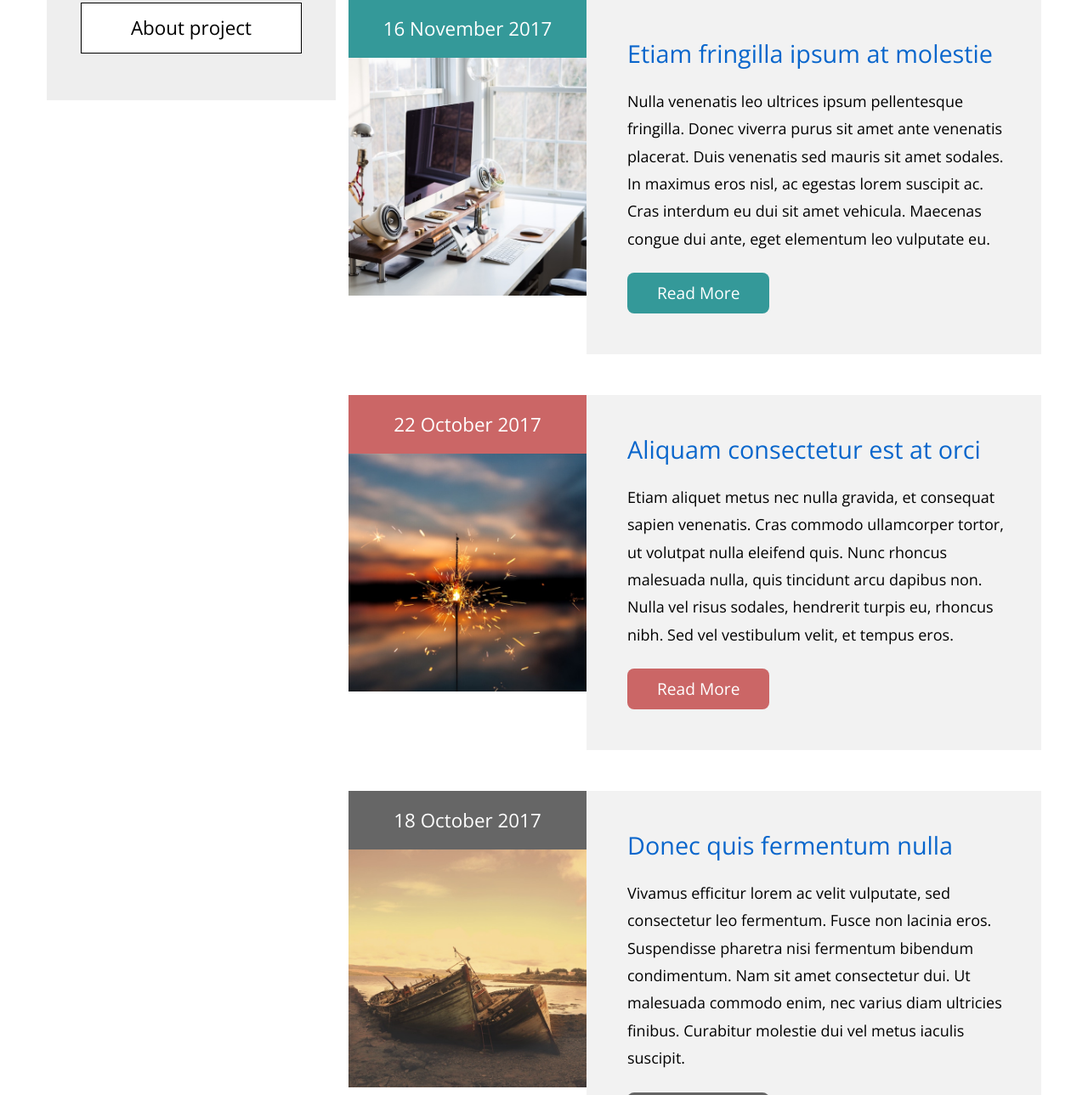
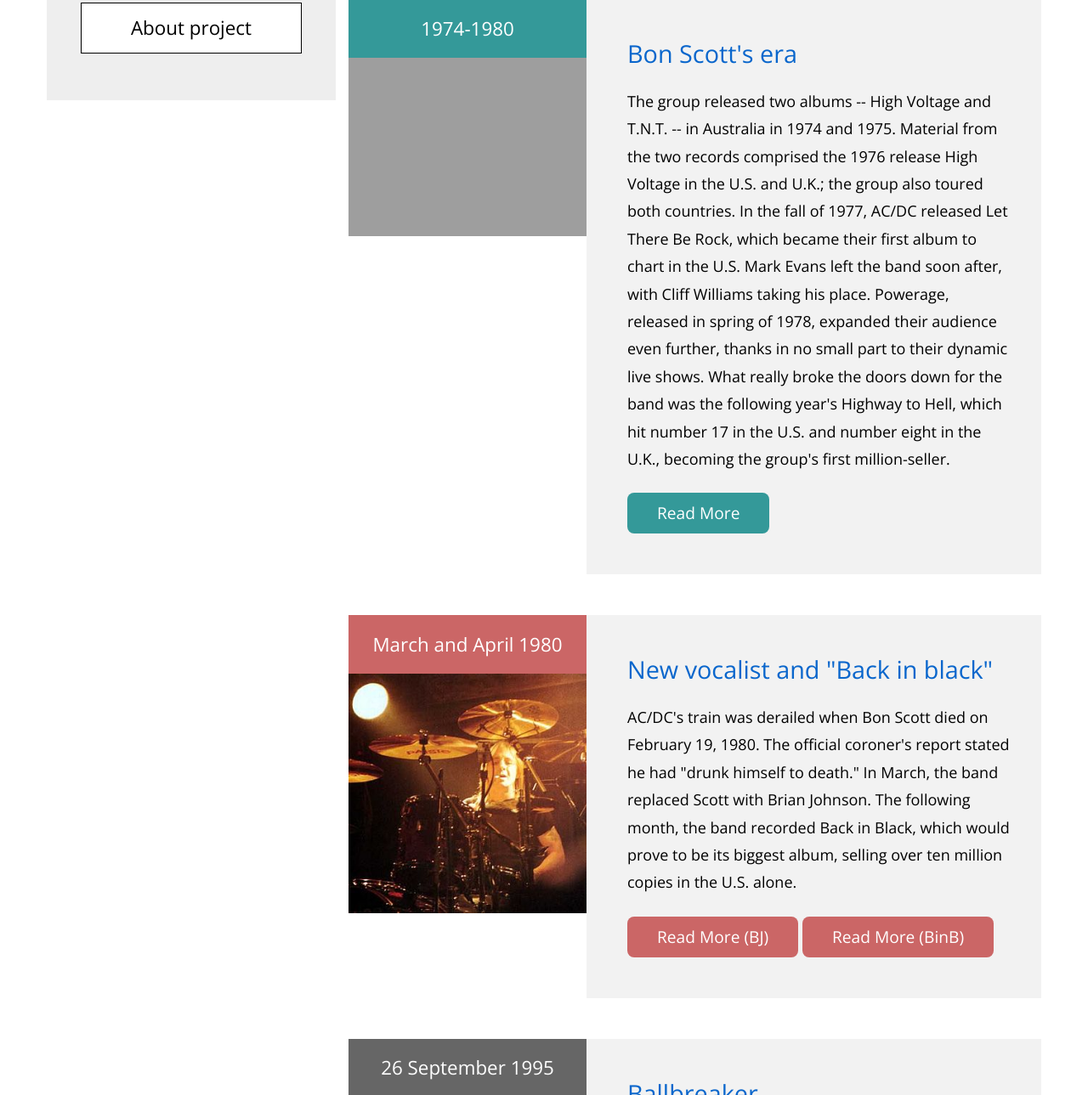
Before and after one commit to JustLittleYeti/Final, a Python web app: template templates/timeline.html in a window 1280 px wide. Shown: the part 584-1873 px from the top of the page at 85% size. Run offline with Jinja, Linux system fonts and the light colour scheme; the template is opened without the code that fills it, so the values that code supplies are empty; some libraries are stand-ins or nearby versions; grey boxes are pictures that could not be loaded.

Commit message:
Update timeline.html

```diff
--- a/templates/timeline.html
+++ b/templates/timeline.html
@@ -6,11 +6,8 @@
     <meta name="viewport" content="width=device-width, initial-scale=1">
     <title>Find your muse!</title>
 <!--
-
 Template 2094 Mason
-
 http://www.tooplate.com/view/2094-mason
-
 -->
     <!-- load stylesheets -->
     <link rel="stylesheet" href="//fonts.googleapis.com/css?family=Open+Sans:300,400">   <!-- Google web font "Open Sans", https://fonts.google.com/ -->
@@ -35,16 +32,16 @@
                             <img src="img/0.png">
                             <p class="tm-banner-subtitle"><br>From fans to fans</p>
                         </div>
-                </section>
+                    </section>
                     <nav class="tm-main-nav">
                         <ul class="tm-main-nav-ul">
-                            <li class="tm-nav-item"><a href="templates/timeline.html" class="tm-nav-item-link tm-button">Timeline</a>
+                            <li class="tm-nav-item"><a href="timeline.html" class="tm-nav-item-link tm-button">Timeline</a>
                             </li>
-                            <li class="tm-nav-item"><a href="templates/index.html" class="tm-nav-item-link tm-button active">Homepage</a>
+                            <li class="tm-nav-item"><a href="index.html" class="tm-nav-item-link tm-button active">Homepage</a>
                             </li>
-                            <li class="tm-nav-item"><a href="templates/about.html" class="tm-nav-item-link tm-button">Look for</a>
+                            <li class="tm-nav-item"><a href="about.html" class="tm-nav-item-link tm-button">Look for</a>
                             </li>
-                            <li class="tm-nav-item"><a href="templates/contact.html" class="tm-nav-item-link tm-button">About project</a>
+                            <li class="tm-nav-item"><a href="contact.html" class="tm-nav-item-link tm-button">About project</a>
                             </li>
                         </ul>
                     </nav>
@@ -56,14 +53,18 @@
                         <div class="media tm-flexbox-ie-fix tm-width-ie-fix">
                             <div class="tm-media-img-container">
                                 <div class="text-center pt-31 pb-31 tm-timeline-date tm-bg-pink">November 1973</div>
-                                <img class="d-flex img-fluid" src="img/610x610-01.jpg" alt="Generic placeholder image">
+                                <img class="d-flex img-fluid" src="img/11.jpg" alt="Generic placeholder image">
                             </div>
 
                           <div class="media-body tm-flexbox-ie-fix tm-width-ie-fix tm-bg-light-gray">
                             <div class="p-5">
                                 <h2 class="mb-4 mt-0 tm-blue-text tm-timeline-item-title">The beginnings</h2>
                                 <p class="mb-4">
-                                    Malcolm and Angus Young formed AC/DC with bassist Larry Van Kriedt, vocalist Dave Evans, and ex-Masters Apprentices drummer Colin Burgess. Gene Pierson booked the band to play at Chequers nightclub on New Year's Eve, 1973. In its early days, most members of the band dressed in some form of glam or satin outfit. On stage, Evans was occasionally replaced by the band's first manager, Dennis Laughlin, who was the original lead singer with Sherbet.
+                                    Malcolm and Angus Young formed AC/DC with bassist Larry Van Kriedt, vocalist Dave Evans,
+                                    and ex-Masters Apprentices drummer Colin Burgess. Gene Pierson booked the band to play
+                                    at Chequers nightclub on New Year's Eve, 1973. In its early days, most members of the band
+                                    dressed in some form of glam or satin outfit. On stage, Evans was occasionally replaced by
+                                    the band's first manager, Dennis Laughlin, who was the original lead singer with Sherbet.
                                 </p>
 
                                 <a href="https://en.wikipedia.org/wiki/AC/DC#Early_years" class="btn btn-primary tm-button-rounded tm-button-pink tm-button-no-border tm-button-normal tm-button-timeline">Read More</a>
@@ -75,18 +76,24 @@
                     <div class="row mb-5">
                         <div class="media tm-flexbox-ie-fix tm-width-ie-fix">
                             <div class="tm-media-img-container">
-                                <div class="text-center pt-31 pb-31 tm-timeline-date tm-bg-green">16 November 2017</div>
-                                <img class="d-flex img-fluid" src="img/610x610-02.jpg" alt="Generic placeholder image">
+                                <div class="text-center pt-31 pb-31 tm-timeline-date tm-bg-green">1974-1980</div>
+                                <img class="d-flex img-fluid" src="img/10.jpg" alt="Generic placeholder image">
                             </div>
 
                             <div class="media-body tm-flexbox-ie-fix tm-width-ie-fix tm-bg-light-gray">
                                 <div class="p-5">
-                                    <h2 class="mb-4 mt-0 tm-blue-text tm-timeline-item-title">Etiam fringilla ipsum at molestie</h2>
+                                    <h2 class="mb-4 mt-0 tm-blue-text tm-timeline-item-title">Bon Scott's era</h2>
                                     <p class="mb-4">
-                                    Nulla venenatis leo ultrices ipsum pellentesque fringilla. Donec viverra purus sit amet ante venenatis placerat. Duis venenatis sed mauris sit amet sodales. In maximus eros nisl, ac egestas lorem suscipit ac. Cras interdum eu dui sit amet vehicula. Maecenas congue dui ante, eget elementum leo vulputate eu.
-                                    </p>
+                                    The group released two albums -- High Voltage and T.N.T. -- in Australia in 1974 and 1975.
+                                    Material from the two records comprised the 1976 release High Voltage in the U.S. and U.K.;
+                                    the group also toured both countries. In the fall of 1977, AC/DC released Let There Be Rock,
+                                    which became their first album to chart in the U.S. Mark Evans left the band soon after, with
+                                    Cliff Williams taking his place. Powerage, released in spring of 1978, expanded their audience even
+                                    further, thanks in no small part to their dynamic live shows. What really broke the doors down for
+                                    the band was the following year's Highway to Hell, which hit number 17 in the U.S. and number eight
+                                    in the U.K., becoming the group's first million-seller.</p>
 
-                                    <a href="#" class="btn btn-primary tm-button-rounded tm-button-green tm-button-no-border tm-button-normal tm-button-timeline">Read More</a>
+                                    <a href="https://pl.wikipedia.org/wiki/Bon_Scott" class="btn btn-primary tm-button-rounded tm-button-green tm-button-no-border tm-button-normal tm-button-timeline">Read More</a>
                                 </div>
                             </div>
                         </div>
@@ -95,16 +102,20 @@
                     <div class="row mb-5">
                         <div class="media tm-flexbox-ie-fix tm-width-ie-fix">
                             <div class="tm-media-img-container">
-                                <div class="text-center pt-31 pb-31 tm-timeline-date tm-bg-red">22 October 2017</div>
-                                <img class="d-flex img-fluid" src="img/610x610-03.jpg" alt="Generic placeholder image">
+                                <div class="text-center pt-31 pb-31 tm-timeline-date tm-bg-red">March and April 1980</div>
+                                <img class="d-flex img-fluid" src="img/3.jpg" alt="Generic placeholder image">
                             </div>
 
                           <div class="media-body tm-flexbox-ie-fix tm-width-ie-fix tm-bg-light-gray">
                             <div class="p-5">
-                                <h2 class="mb-4 mt-0 tm-blue-text tm-timeline-item-title">Aliquam consectetur est at orci</h2>
-                                <p class="mb-4">Etiam aliquet metus nec nulla gravida, et consequat sapien venenatis. Cras commodo ullamcorper tortor, ut volutpat nulla eleifend quis. Nunc rhoncus malesuada nulla, quis tincidunt arcu dapibus non. Nulla vel risus sodales, hendrerit turpis eu, rhoncus nibh. Sed vel vestibulum velit, et tempus eros.</p>
+                                <h2 class="mb-4 mt-0 tm-blue-text tm-timeline-item-title">New vocalist and "Back in black"</h2>
+                                <p class="mb-4">AC/DC's train was derailed when Bon Scott died on February 19, 1980. The official
+                                  coroner's report stated he had "drunk himself to death." In March, the band replaced Scott with
+                                  Brian Johnson. The following month, the band recorded Back in Black, which would prove to be its
+                                  biggest album, selling over ten million copies in the U.S. alone.</p>
 
-                                <a href="#" class="btn btn-primary tm-button-rounded tm-button-red tm-button-no-border tm-button-normal tm-button-timeline">Read More</a>
+                                <a href="https://pl.wikipedia.org/wiki/Brian_Johnson" class="btn btn-primary tm-button-rounded tm-button-red tm-button-no-border tm-button-normal tm-button-timeline">Read More (BJ)</a>
+                                <a href="https://pl.wikipedia.org/wiki/Back_in_Black" class="btn btn-primary tm-button-rounded tm-button-red tm-button-no-border tm-button-normal tm-button-timeline">Read More (BinB)</a>
                             </div>
                           </div>
                         </div>
@@ -113,15 +124,43 @@
                     <div class="row mb-5">
                         <div class="media tm-flexbox-ie-fix tm-width-ie-fix">
                             <div class="tm-media-img-container">
-                                <div class="text-center pt-31 pb-31 tm-timeline-date tm-bg-gray">18 October 2017</div>
-                                <img class="d-flex img-fluid" src="img/610x610-04.jpg" alt="Generic placeholder image">
+                                <div class="text-center pt-31 pb-31 tm-timeline-date tm-bg-gray">26 September 1995</div>
+                                <img class="d-flex img-fluid" src="img/12.jpg" alt="Generic placeholder image">
                             </div>
 
                           <div class="media-body tm-flexbox-ie-fix tm-width-ie-fix tm-bg-light-gray">
                             <div class="p-5">
-                                <h2 class="mb-4 mt-0 tm-blue-text tm-timeline-item-title">Donec quis fermentum nulla</h2>
-                                <p class="mb-4">Vivamus efficitur lorem ac velit vulputate, sed consectetur leo fermentum. Fusce non lacinia eros. Suspendisse pharetra nisi fermentum bibendum condimentum. Nam sit amet consectetur dui. Ut malesuada commodo enim, nec varius diam ultricies finibus. Curabitur molestie dui vel metus iaculis suscipit.</p>
-                                <a href="#" class="btn btn-primary tm-button-rounded tm-button-gray tm-button-no-border tm-button-normal tm-button-timeline">Read More</a>
+                                <h2 class="mb-4 mt-0 tm-blue-text tm-timeline-item-title">Ballbreaker</h2>
+                                <p class="mb-4">In the fall of 1995, their 16th album, Ballbreaker, was released. Produced by
+                                  Rick Rubin, the album received some of the most positive reviews of AC/DC's career; it also
+                                  entered the American charts at number four and sold over a million copies in its first six
+                                  months of release.</p>
+                                <a href="https://pl.wikipedia.org/wiki/Ballbreaker" class="btn btn-primary tm-button-rounded tm-button-gray tm-button-no-border tm-button-normal tm-button-timeline">Read More</a>
+                            </div>
+                          </div>
+                        </div>
+                    </div> <!-- row -->
+
+                    <div class="row mb-5">
+                        <div class="media tm-flexbox-ie-fix tm-width-ie-fix">
+                            <div class="tm-media-img-container">
+                                <div class="text-center pt-31 pb-31 tm-timeline-date tm-bg-gray">2014-</div>
+                                <img class="d-flex img-fluid" src="img/13.jpg" alt="Generic placeholder image">
+                            </div>
+
+                          <div class="media-body tm-flexbox-ie-fix tm-width-ie-fix tm-bg-light-gray">
+                            <div class="p-5">
+                                <h2 class="mb-4 mt-0 tm-blue-text tm-timeline-item-title">Hard times</h2>
+                                <p class="mb-4">As AC/DC began work on a new album with producer Brendan O'Brien in 2014, they
+                                  announced that Malcolm Young was suffering from dementia and had left the band; his nephew
+                                  Stevie Young took his place at the recording sessions and the accompanying 40th anniversary tour,
+                                  and subsequently joined the group full-time. Just prior to the December release of Rock or Bust,
+                                  drummer Phil Rudd was arrested under charges of attempting to procure a murder, threatening to kill,
+                                  and possession of cannabis and methamphetamine. Although the arranged murder charges were dropped,
+                                  the other charges remained and the drummer's future with the band was uncertain. Nevertheless, AC/DC
+                                  marched forward with the release of Rock or Bust and plans for a tour in 2015. Two years later,
+                                  Malcolm Young died in November 2017 at the age of 64.</p>
+                                <a href="https://www.allmusic.com/artist/ac-dc-mn0000574772/biography" class="btn btn-primary tm-button-rounded tm-button-gray tm-button-no-border tm-button-normal tm-button-timeline">Read More</a>
                             </div>
                           </div>
                         </div>
@@ -139,12 +178,10 @@
         <!-- load JS files -->
         <script src="js/jquery-1.11.3.min.js"></script>             <!-- jQuery (https://jquery.com/download/) -->
         <script>
-
         $(document).ready(function(){
             // Update the current year in copyright
             $('.tm-current-year').text(new Date().getFullYear());
         });
-
         </script>
     </body>
     </html>
```
